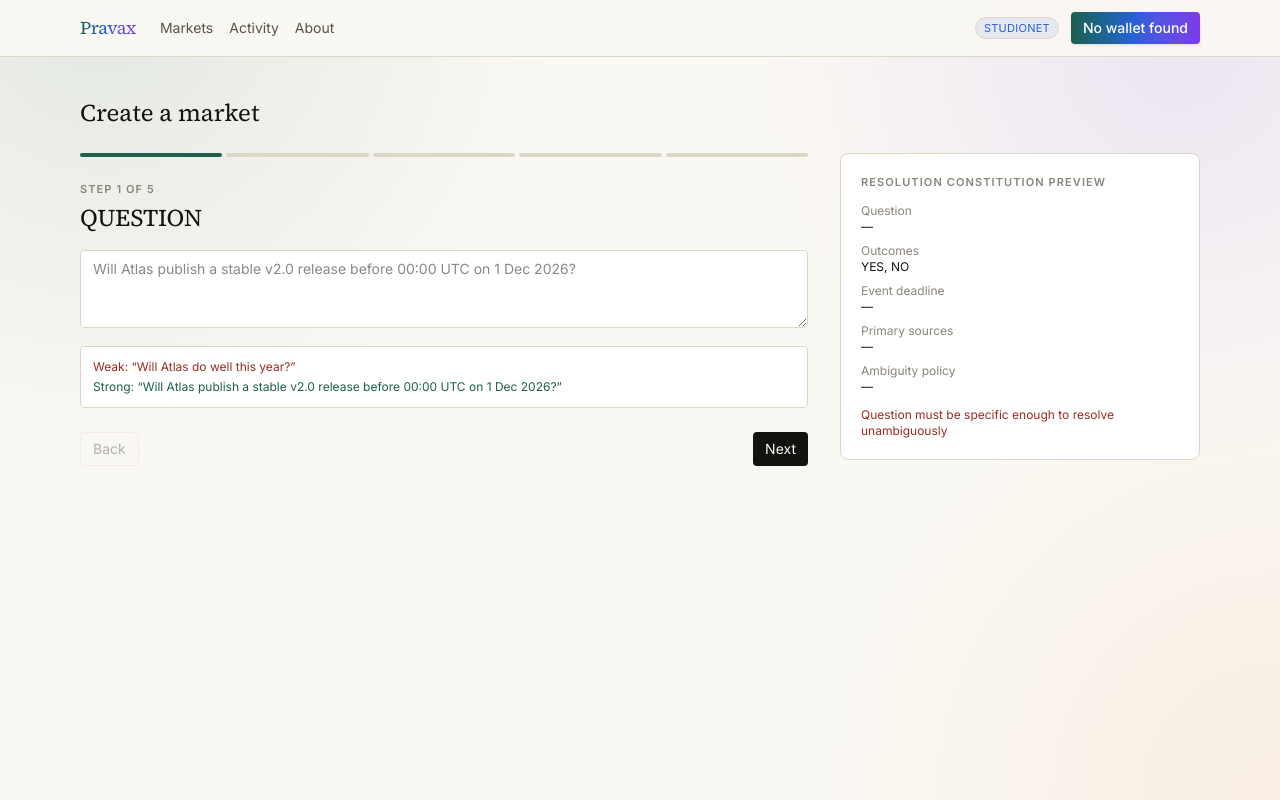
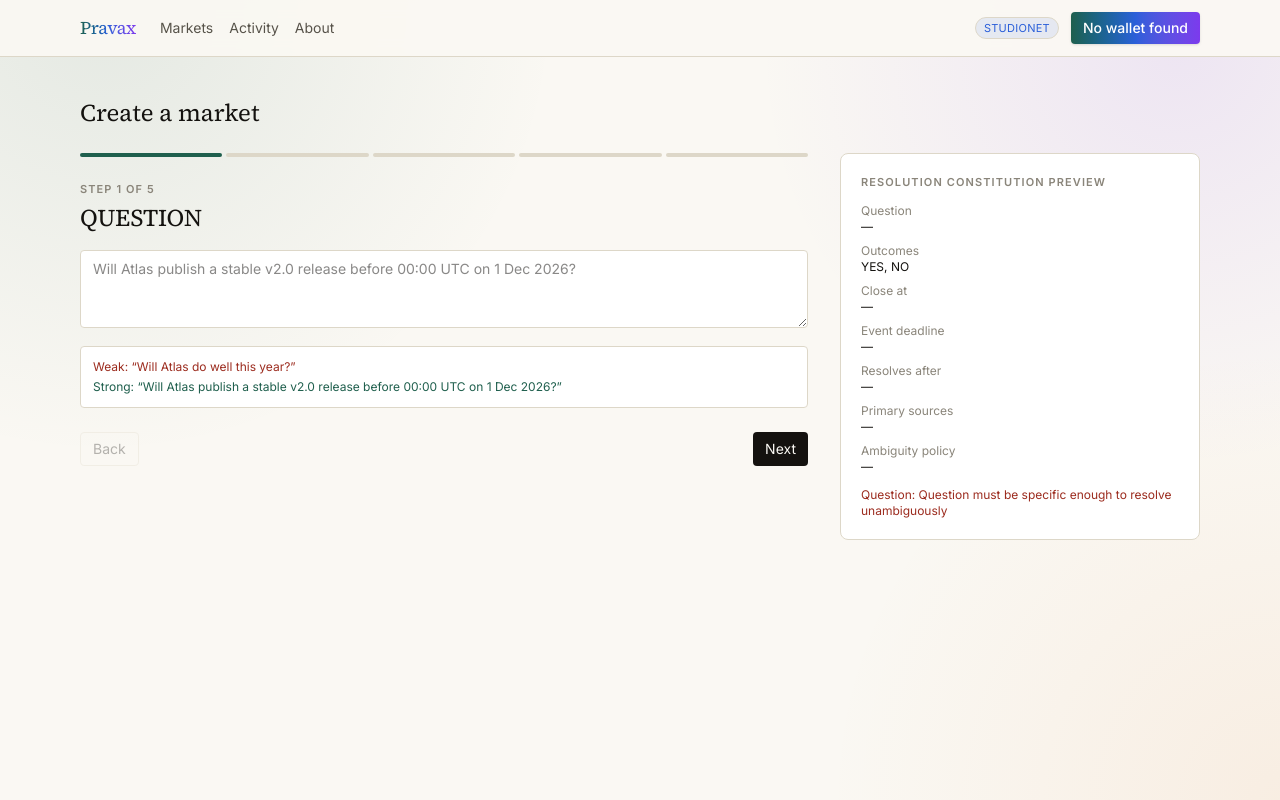
Before and after one commit to Bibidee/pravax, a Next.js app: page /markets/new in a window 1280 px wide. Built offline with nearby package versions, Linux system fonts and the light colour scheme.

Commit message:
Fix create-market composer: persist date inputs across steps, show all dates in preview, and give validation errors field-specific messages

```diff
--- a/src/app/markets/new/NewMarketWizard.tsx
+++ b/src/app/markets/new/NewMarketWizard.tsx
@@ -28,6 +28,28 @@ async function sha256Hex(input: string): Promise<string> {
   const digest = await crypto.subtle.digest("SHA-256", data);
   return Array.from(new Uint8Array(digest)).map((b) => b.toString(16).padStart(2, "0")).join("");
 }
+
+// datetime-local inputs need "YYYY-MM-DDTHH:mm" in local time; without this,
+// the input can't be pre-filled from stored ISO state, so it always renders
+// blank on re-render (e.g. after navigating Back) even once a value is set.
+function toDatetimeLocalValue(iso: string): string {
+  if (!iso) return "";
+  const d = new Date(iso);
+  if (Number.isNaN(d.getTime())) return "";
+  const pad = (n: number) => String(n).padStart(2, "0");
+  return `${d.getFullYear()}-${pad(d.getMonth() + 1)}-${pad(d.getDate())}T${pad(d.getHours())}:${pad(d.getMinutes())}`;
+}
+
+const FIELD_LABELS: Record<string, string> = {
+  question: "Question",
+  outcomes: "Outcomes",
+  close_at: "Close at",
+  event_deadline: "Event deadline",
+  resolve_after: "Resolves after",
+  primary_sources: "Primary sources",
+  definition: "Definition",
+  ambiguity_policy: "Ambiguity policy",
+};
 
 export function NewMarketWizard() {
   const router = useRouter();
@@ -131,7 +153,8 @@ export function NewMarketWizard() {
               Close at
               <input
                 type="datetime-local"
-                onChange={(e) => update("close_at", new Date(e.target.value).toISOString())}
+                value={toDatetimeLocalValue(form.close_at)}
+                onChange={(e) => update("close_at", e.target.value ? new Date(e.target.value).toISOString() : "")}
                 className="mt-1 w-full rounded border border-border bg-canvas-raised px-3 py-2 text-sm"
               />
             </label>
@@ -139,7 +162,8 @@ export function NewMarketWizard() {
               Event deadline
               <input
                 type="datetime-local"
-                onChange={(e) => update("event_deadline", new Date(e.target.value).toISOString())}
+                value={toDatetimeLocalValue(form.event_deadline)}
+                onChange={(e) => update("event_deadline", e.target.value ? new Date(e.target.value).toISOString() : "")}
                 className="mt-1 w-full rounded border border-border bg-canvas-raised px-3 py-2 text-sm"
               />
             </label>
@@ -147,7 +171,8 @@ export function NewMarketWizard() {
               Resolves after
               <input
                 type="datetime-local"
-                onChange={(e) => update("resolve_after", new Date(e.target.value).toISOString())}
+                value={toDatetimeLocalValue(form.resolve_after)}
+                onChange={(e) => update("resolve_after", e.target.value ? new Date(e.target.value).toISOString() : "")}
                 className="mt-1 w-full rounded border border-border bg-canvas-raised px-3 py-2 text-sm"
               />
             </label>
@@ -237,13 +262,24 @@ export function NewMarketWizard() {
         <dl className="space-y-2 text-xs">
           <div><dt className="text-ink-faint">Question</dt><dd>{form.question || "—"}</dd></div>
           <div><dt className="text-ink-faint">Outcomes</dt><dd>{form.outcomes.filter(Boolean).join(", ") || "—"}</dd></div>
+          <div><dt className="text-ink-faint">Close at</dt><dd>{form.close_at || "—"}</dd></div>
           <div><dt className="text-ink-faint">Event deadline</dt><dd>{form.event_deadline || "—"}</dd></div>
+          <div><dt className="text-ink-faint">Resolves after</dt><dd>{form.resolve_after || "—"}</dd></div>
           <div><dt className="text-ink-faint">Primary sources</dt><dd>{form.primary_sources.filter(Boolean).join(", ") || "—"}</dd></div>
           <div><dt className="text-ink-faint">Ambiguity policy</dt><dd>{form.ambiguity_policy || "—"}</dd></div>
         </dl>
-        {!parsed.success && (
-          <p className="mt-3 text-xs text-danger">{parsed.error.issues[0]?.message}</p>
-        )}
+        {!parsed.success &&
+          (() => {
+            const issue = parsed.error.issues[0];
+            const field = issue?.path?.[0];
+            const label = typeof field === "string" ? FIELD_LABELS[field] ?? field : undefined;
+            return (
+              <p className="mt-3 text-xs text-danger">
+                {label ? `${label}: ` : ""}
+                {issue?.message}
+              </p>
+            );
+          })()}
         {isLastStep && (
           <div className="mt-4 space-y-3 border-t border-border pt-4">
             <label className="flex items-start gap-2 text-xs">
--- a/src/lib/schemas/market.ts
+++ b/src/lib/schemas/market.ts
@@ -27,9 +27,9 @@ export const ResolutionConstitutionSchema = z.object({
   question: z.string().min(12, "Question must be specific enough to resolve unambiguously"),
   category: MarketCategorySchema.default("OTHER"),
   outcomes: z.array(z.string().min(1)).min(2).max(6),
-  close_at: z.string().datetime({ offset: true }).or(z.string().min(1)),
-  resolve_after: z.string().datetime({ offset: true }).or(z.string().min(1)),
-  event_deadline: z.string().datetime({ offset: true }).or(z.string().min(1)),
+  close_at: z.string().min(1, "Close at is required").datetime({ offset: true }).or(z.string().min(1, "Close at is required")),
+  resolve_after: z.string().min(1, "Resolves after is required").datetime({ offset: true }).or(z.string().min(1, "Resolves after is required")),
+  event_deadline: z.string().min(1, "Event deadline is required").datetime({ offset: true }).or(z.string().min(1, "Event deadline is required")),
   primary_sources: z.array(z.string().url()).min(1, "At least one primary source is required"),
   secondary_sources: z.array(z.string().url()).default([]),
   definition: z.string().min(10, "Define exactly what counts as a qualifying event"),
```
